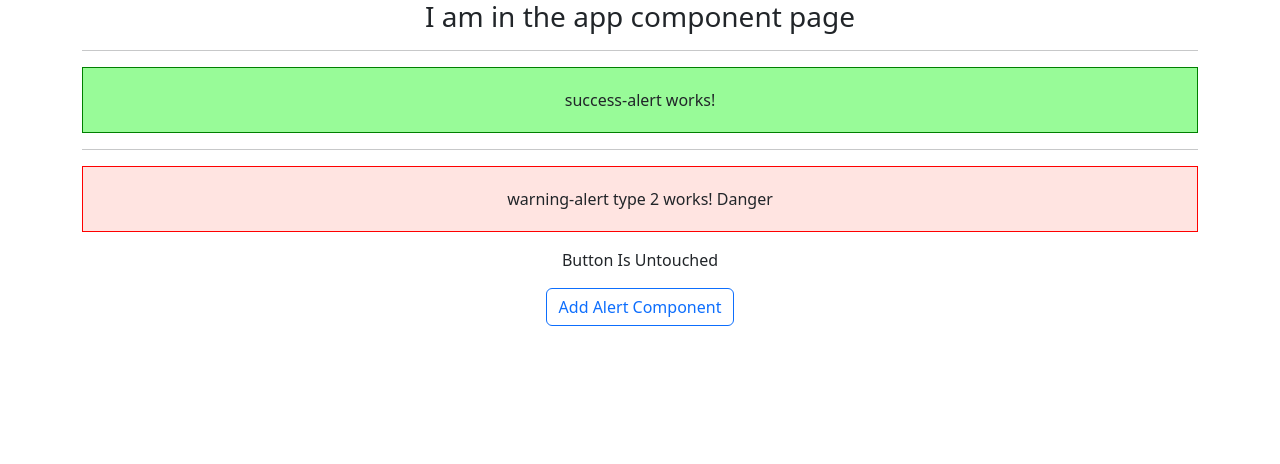
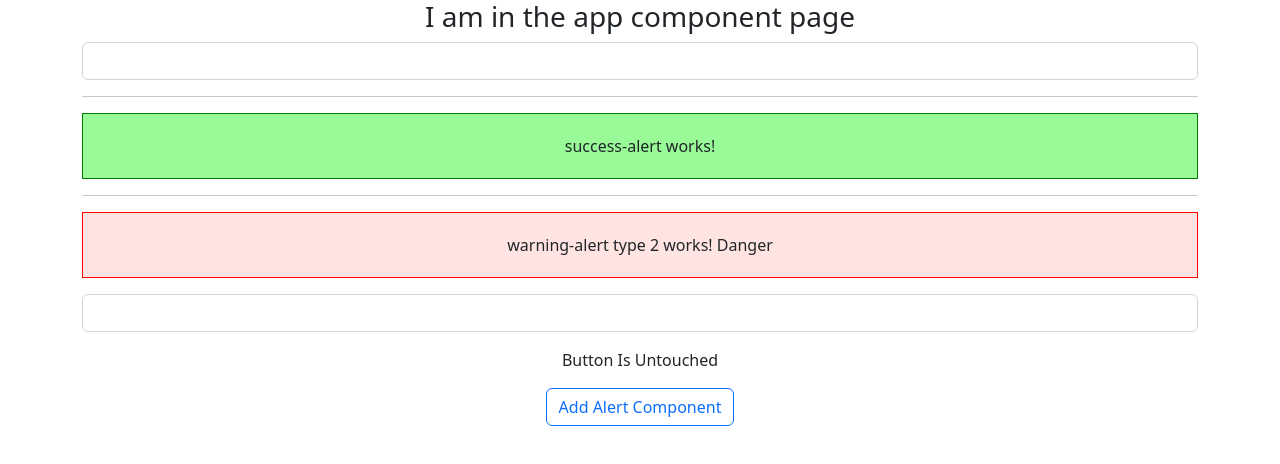
Before and after one commit to singhayush214/my-frst-angular-app, an Angular app: page / in a window 1280 px wide. Shown: the top 464 px of the page. Built offline with nearby package versions, Linux system fonts and the light colour scheme.

Commit message:
Practice: Two-Way-DataBinding

```diff
--- a/src/app/app.component.html
+++ b/src/app/app.component.html
@@ -2,10 +2,14 @@
     <div class="row">
         <div class="col-xs-12">
             <h3>I am in the app component page</h3>
+            <input type="text" class="form-control" (input)="onUserInput($event)">
+            <p>{{inputText}}</p>
             <hr>
             <app-success-alert></app-success-alert>
             <hr>
             <app-warning-alert></app-warning-alert>
+            <input type="text" class="form-control" [(ngModel)]="inputText"> <!-- this is example of two-way-data-binding -->
+            <p>{{inputText}}</p>
             <p>{{onClickStatus}}</p>
             <button class="btn btn-outline-primary" [disabled]="!isButtonActive" (click)="onClick()">Add Alert Component</button>
         </div>
--- a/src/app/app.component.ts
+++ b/src/app/app.component.ts
@@ -12,6 +12,8 @@ export class AppComponent {
 
   onClickStatus = 'Button Is Untouched';
 
+  inputText = '';
+
   constructor() {
     setTimeout(() => this.isButtonActive = true, 5000);
   }
@@ -19,4 +21,8 @@ export class AppComponent {
   onClick = () => {
     this.onClickStatus = 'Button Is Clicked'
   }
+
+  onUserInput = (event: Event) => {
+    this.inputText = (<HTMLInputElement>event.target).value;
+  }
 }
--- a/src/app/app.module.ts
+++ b/src/app/app.module.ts
@@ -6,6 +6,7 @@ import { AppComponent } from './app.component';
 import { NgbModule } from '@ng-bootstrap/ng-bootstrap';
 import { WarningAlertComponent } from './warning-alert/warning-alert.component';
 import { SuccessAlertComponent } from './success-alert/success-alert.component';
+import { FormsModule } from '@angular/forms';
 
 @NgModule({
   declarations: [
@@ -16,7 +17,8 @@ import { SuccessAlertComponent } from './success-alert/success-alert.component';
   imports: [
     BrowserModule,
     AppRoutingModule,
-    NgbModule
+    NgbModule,
+    FormsModule
   ],
   providers: [],
   bootstrap: [AppComponent]
```
